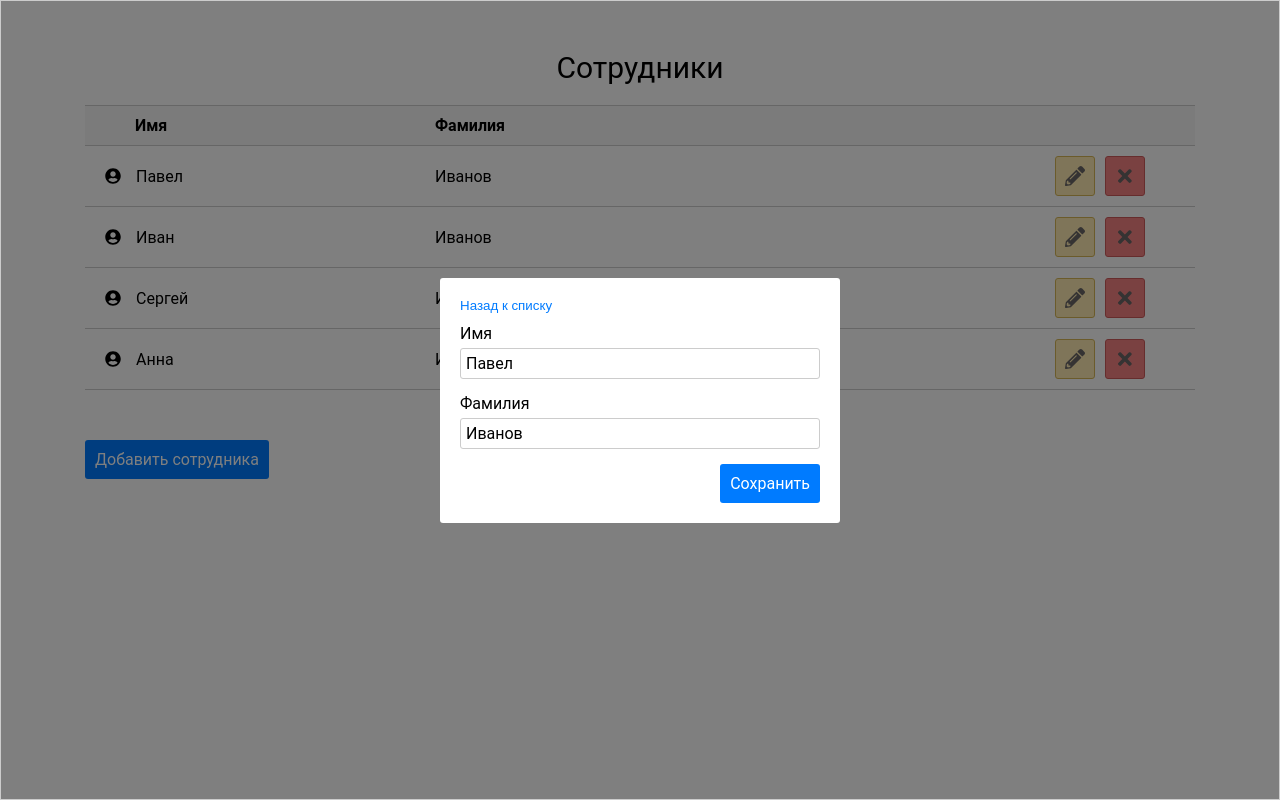
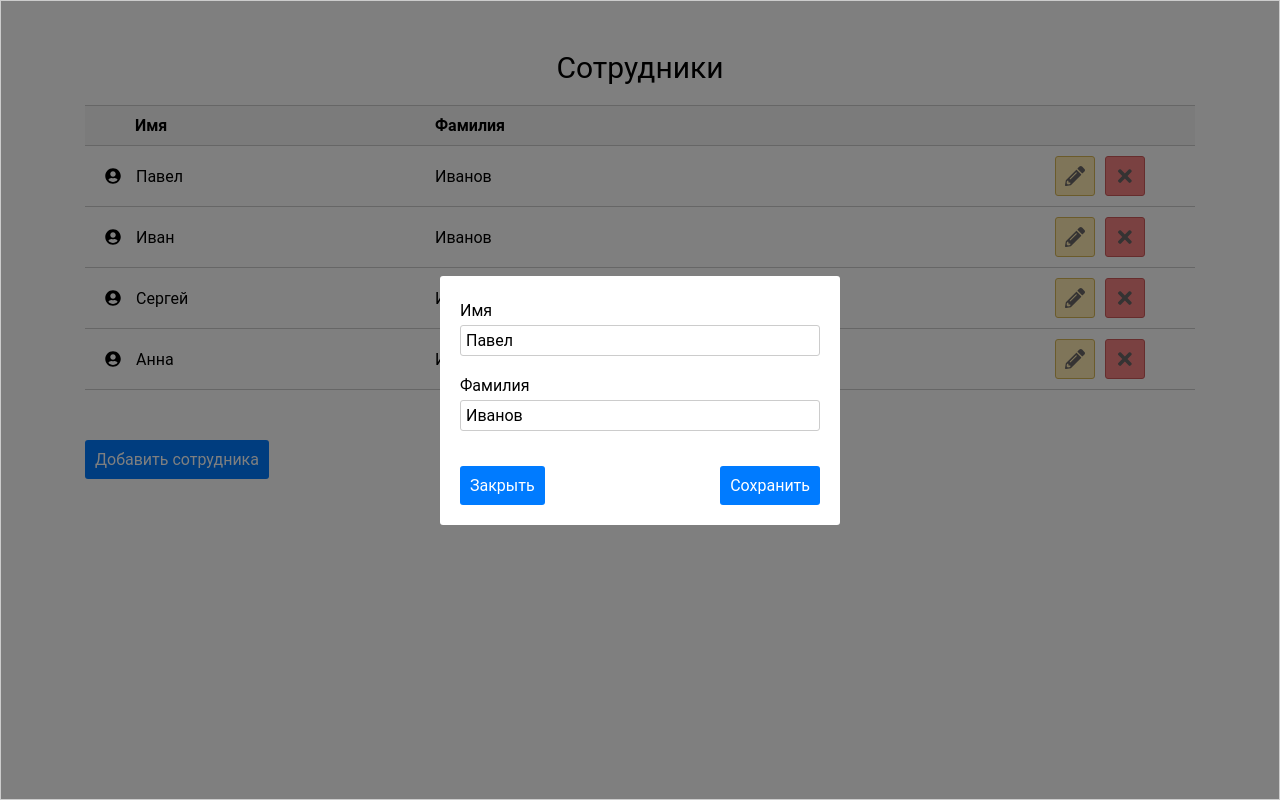
Before and after one commit to Dmitryaf/tomskasu-test, a React (Create React App) app: page / in a window 1280 px wide. Both pictures are taken after a click on the element 1075 px from the left and 176 px from the top of the page. Built offline with nearby package versions, Linux system fonts and the light colour scheme; data requests are answered from the project's data file.

Commit message:
Доработка кода

```diff
--- a/src/App.jsx
+++ b/src/App.jsx
@@ -78,10 +78,10 @@
       progress: undefined,
     });
 
-  const notifyError = () =>
-    toast.error('Произошла ошибка!', {
+  const notifySuccessEdited = () =>
+    toast.success('Изменения сохранены!', {
       position: 'top-right',
-      autoClose: 2000,
+      autoClose: 3000,
       hideProgressBar: false,
       closeOnClick: true,
       pauseOnHover: true,
@@ -89,10 +89,10 @@
       progress: undefined,
     });
 
-  const notifySuccessEdited = () =>
-    toast.success('Изменения сохранены!', {
+  const notifyError = () =>
+    toast.error('Произошла ошибка!', {
       position: 'top-right',
-      autoClose: 3000,
+      autoClose: 2000,
       hideProgressBar: false,
       closeOnClick: true,
       pauseOnHover: true,
--- a/src/components/Modals/AddPersonModal/AddPersonModal.jsx
+++ b/src/components/Modals/AddPersonModal/AddPersonModal.jsx
@@ -63,13 +63,6 @@
   return (
     <div className="modal">
       <div className="modal__body">
-        <button
-          className="modal__close"
-          onClick={() => setIsAddPersonModalOpen(false)}
-          type="button"
-        >
-          Назад к списку
-        </button>
         <form
           className="modal__form"
           onSubmit={(e) => submitHandler(e)}
@@ -101,9 +94,19 @@
             />
           </label>
 
-          <button className="btn btn_end" type="submit">
-            Сохранить
-          </button>
+          <div className="modal__btns">
+            <button
+              className="btn"
+              onClick={() => setIsAddPersonModalOpen(false)}
+              type="button"
+            >
+              Закрыть
+            </button>
+
+            <button className="btn" type="submit">
+              Добавить
+            </button>
+          </div>
         </form>
       </div>
     </div>
--- a/src/components/Modals/DeletedPersonModal/DeletedPersonModal.jsx
+++ b/src/components/Modals/DeletedPersonModal/DeletedPersonModal.jsx
@@ -31,18 +31,6 @@
           onSubmit={(e) => submitHandler(e)}
           method="delete"
         >
-          <button
-            className="modal__close"
-            onClick={() =>
-              props.setDeletedPersonModalOpen({
-                ...props.deletedPersonModalOpen,
-                isOpen: false,
-              })
-            }
-            type="button"
-          >
-            Назад к списку
-          </button>
           <div className="modal__notification">
             <p>
               Удалить сотрудника:
@@ -50,10 +38,24 @@
               <span> {props.lastName} </span>?
             </p>
           </div>
+          <div className="modal__btns">
+            <button
+              className="btn"
+              onClick={() =>
+                props.setDeletedPersonModalOpen({
+                  ...props.deletedPersonModalOpen,
+                  isOpen: false,
+                })
+              }
+              type="button"
+            >
+              Закрыть
+            </button>
 
-          <button className="btn btn_end btn_red" type="submit">
-            Удалить
-          </button>
+            <button className="btn btn_red" type="submit">
+              Удалить
+            </button>
+          </div>
         </form>
       </div>
     </div>
--- a/src/components/Modals/EditPersonModal/EditPersonModal.jsx
+++ b/src/components/Modals/EditPersonModal/EditPersonModal.jsx
@@ -39,7 +39,7 @@
     let newName = inputName.current.value;
     let newLastName = inputLastName.current.value;
     setItemValue({
-      id: props.id,
+      ...itemValue,
       name: newName.trim(),
       lastName: newLastName.trim(),
     });
@@ -48,18 +48,6 @@
   return (
     <div className="modal">
       <div className="modal__body">
-        <button
-          className="modal__close"
-          onClick={() =>
-            props.setEditPersonModalOpen({
-              ...props.editPersonalModalOpen,
-              isOpen: false,
-            })
-          }
-          type="button"
-        >
-          Назад к списку
-        </button>
         <form className="modal__form" onSubmit={(e) => submitHandler(e)}>
           <label className="modal__label">
             Имя
@@ -84,10 +72,24 @@
               placeholder="Введите фамилию"
             />
           </label>
+          <div className="modal__btns">
+            <button
+              className="btn"
+              onClick={() =>
+                props.setEditPersonModalOpen({
+                  ...props.editPersonalModalOpen,
+                  isOpen: false,
+                })
+              }
+              type="button"
+            >
+              Закрыть
+            </button>
 
-          <button className="btn btn_end" type="submit">
-            Сохранить
-          </button>
+            <button className="btn" type="submit">
+              Сохранить
+            </button>
+          </div>
         </form>
       </div>
     </div>
--- a/src/index.css
+++ b/src/index.css
@@ -129,6 +129,10 @@
   width: 100%;
 }
 
+.modal__label {
+  margin: 5px 0 15px;
+}
+
 .modal__input {
   font-family: 'Roboto', sans-serif;
   font-size: 16px;
@@ -137,7 +141,7 @@
   border-radius: 3px;
   width: 100%;
   padding: 5px;
-  margin: 5px 0 15px;
+  margin-top: 5px;
   transition: 0.3s;
 }
 
@@ -145,8 +149,16 @@
   border-color: #0c5fb8;
 }
 
+.modal__btns {
+  display: flex;
+  justify-content: space-between;
+  margin-top: 20px;
+}
+
 .modal__notification {
-  margin: 10px 0 30px;
+  font-size: 20px;
+  text-align: center;
+  margin: 10px 0 20px;
 }
 
 @media (max-width: 768px) {
```
